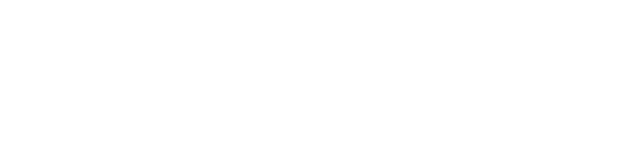
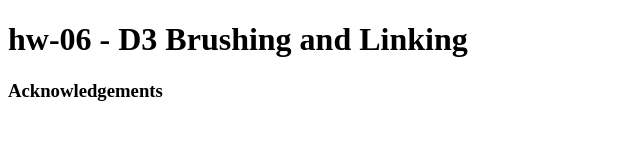
Before and after one commit to DS4200-S23-Class/hw-06-maddy-and-arlo-6, a plain HTML site: page index.html in a window 1280 px wide. Shown: the whole page, without its empty margins (0-640 px from the left). Drawn offline with Linux system fonts and the light colour scheme.

Commit message:
initial commit

```diff
--- a/index.html
+++ b/index.html
@@ -4,12 +4,20 @@
 
 <head>
   <meta charset='utf-8'>
+  <title>hw-06</title>
+
+
 
 </head>
 
 
 <body>
+  <h1>hw-06 - D3 Brushing and Linking</h1>
+  <div class="column" id="col1"></div>
+  <div class="column" id="col2"></div>
+  <div class="column" id="col3"></div>
 
+  <h3>Acknowledgements</h3>
 </body>
 
 </html>
--- /dev/null
+++ b/style.css
@@ -0,0 +1,15 @@
+body {
+    font-family: Arial;
+}
+
+h1 {
+    text-align: center;
+}
+
+h3 {
+    text-align: center;
+}
+
+.column {
+    width: 33%;
+}
```
Also changed, not shown: js/main.js (added), 2 other files.
